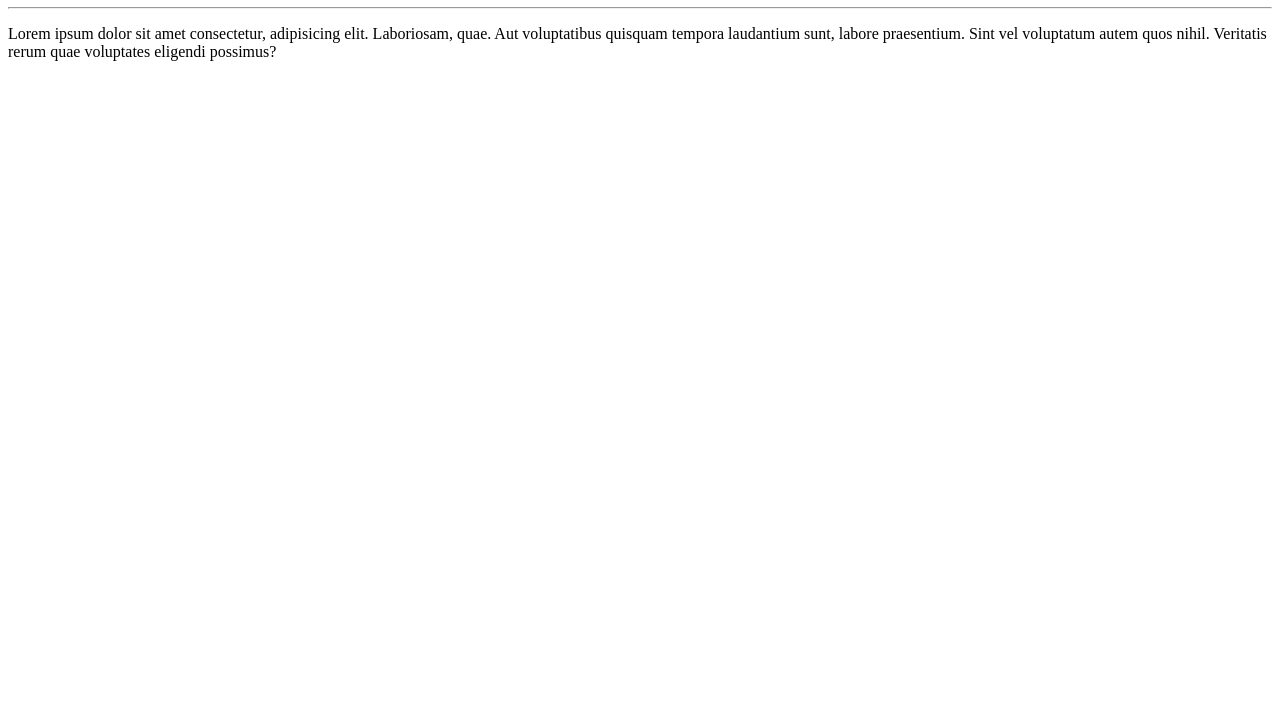
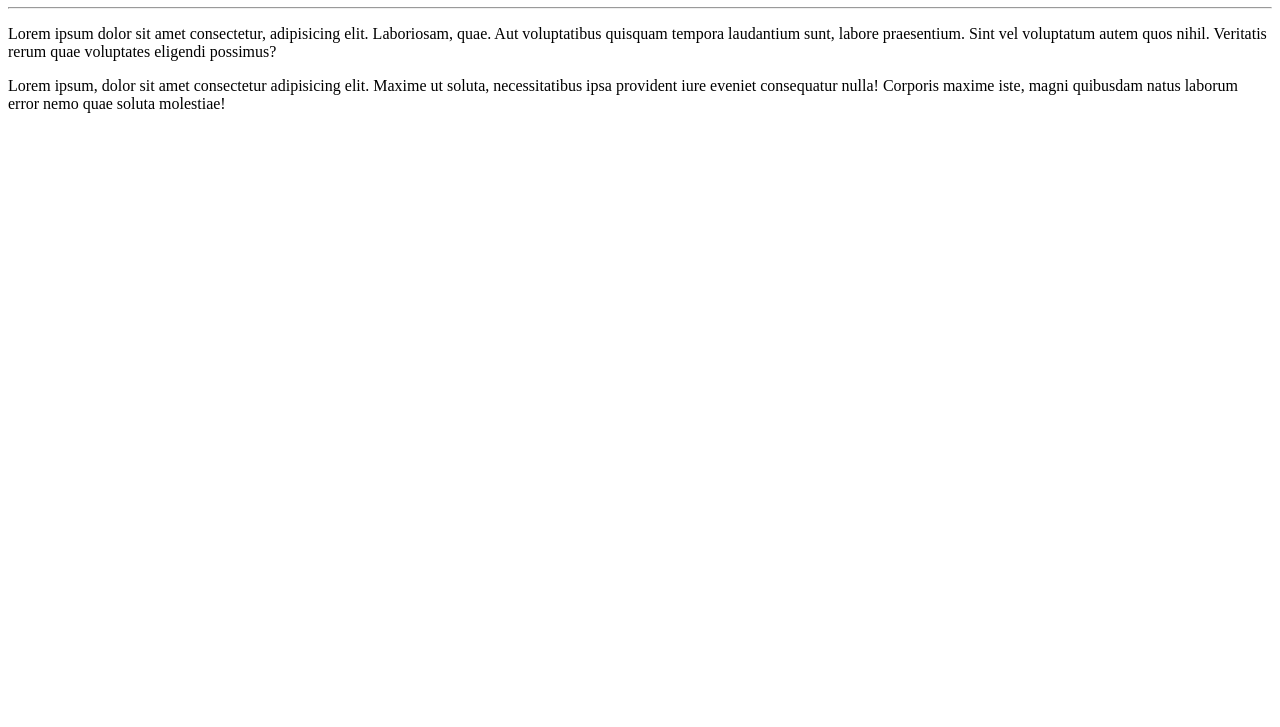
Before and after one commit to MarceloBCS/Ola-Mundo, a plain HTML site: page site-exemplo/index.html in a window 1280 px wide. Shown: the part 73-800 px from the top of the page. Drawn offline with Linux system fonts and the light colour scheme.

Commit message:
Adicionei outro parágrafo

```diff
--- a/site-exemplo/index.html
+++ b/site-exemplo/index.html
@@ -9,5 +9,6 @@
     <h1>Olá, Mundo!</h1>
     <hr>
     <p>Lorem ipsum dolor sit amet consectetur, adipisicing elit. Laboriosam, quae. Aut voluptatibus quisquam tempora laudantium sunt, labore praesentium. Sint vel voluptatum autem quos nihil. Veritatis rerum quae voluptates eligendi possimus?</p>
+    <p>Lorem ipsum, dolor sit amet consectetur adipisicing elit. Maxime ut soluta, necessitatibus ipsa provident iure eveniet consequatur nulla! Corporis maxime iste, magni quibusdam natus laborum error nemo quae soluta molestiae!</p>
 </body>
 </html>
```
